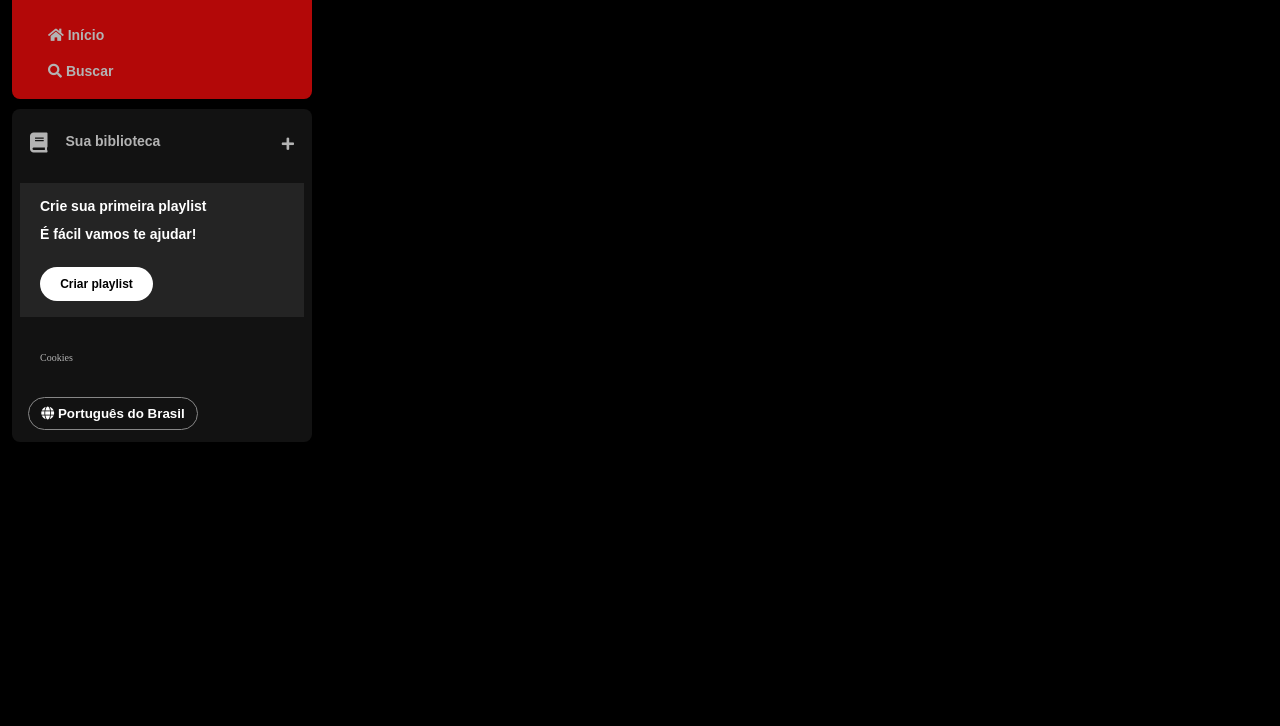
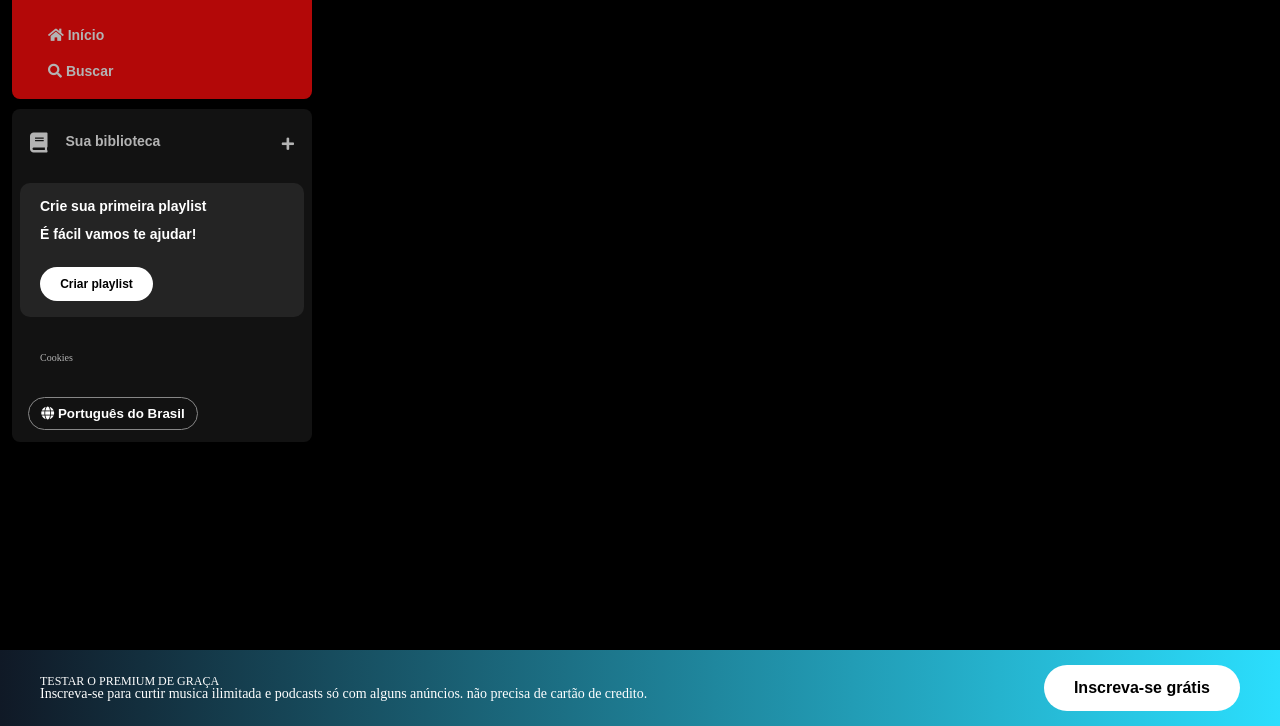
Before and after one commit to sihconte/spotify, a plain HTML site: page index.html in a window 1280 px wide. Shown: the part 74-800 px from the top of the page. Drawn offline with Linux system fonts and the light colour scheme.

Commit message:
adicionado footer

```diff
--- a/index.html
+++ b/index.html
@@ -73,6 +73,18 @@
 
     </div>
 
+    <footer class="disclaimer-premium">
+        <div class="text">
+            <p class="disclaimer-premium__title">Testar o Premium de graça</p>
+            <p class="disclaimer-premium__subtitle">
+                Inscreva-se para curtir musica ilimitada e podcasts só com alguns
+                anúncios. não precisa de cartão de credito.
+            </p>
+        </div>
+        <div class="button">
+            <button type="button">Inscreva-se grátis</button>
+        </div>
+    </footer>
 
 </body>
 
--- a/styles.css
+++ b/styles.css
@@ -100,6 +100,7 @@ justify-content: space-between;
     font-size: 14px;
     margin: 8px 0px;
     padding: 16px 20px;
+    border-radius: 10px;
 }
 
 .section-playlist .section-playlist__content{
@@ -137,6 +138,8 @@ justify-content: space-between;
     margin-top: 12px;
     border: 0px;
     width: 113px;
+    cursor: pointer;
+
 }
 
 .sidebar .cookies{
@@ -165,3 +168,41 @@ justify-content: space-between;
     border-radius: 20px;
     flex-shrink: 1;
 }
+
+.disclaimer-premium{
+    position: fixed;
+    bottom: 0;
+    left: 0;
+    right: 0;
+    background: linear-gradient(to right, #101926, #2bdefd);
+    padding: 15px 40px;
+    display: flex;
+    justify-content: space-between;
+}
+
+.disclaimer-premium .text{
+    flex-shrink: 0;
+}
+.disclaimer-premium .disclaimer-premium__title{
+    color: #ffffff;
+    text-transform: uppercase;
+    font-weight: 400;
+    font-size: 12px;
+    margin-top: 10px;
+}
+.disclaimer-premium .disclaimer-premium__subtitle{
+    color: #ffffff;
+    font-size: 14px;
+    font-weight: 500;
+}
+.disclaimer-premium button{
+    background-color: #ffffff;
+    color: #000;
+    font-size: 16px;
+    font-weight: bold;
+    padding: 14px 30px;
+    border: 0px;
+    border-radius: 40px;
+    cursor: pointer;
+    flex-shrink: 0;
+}
```
